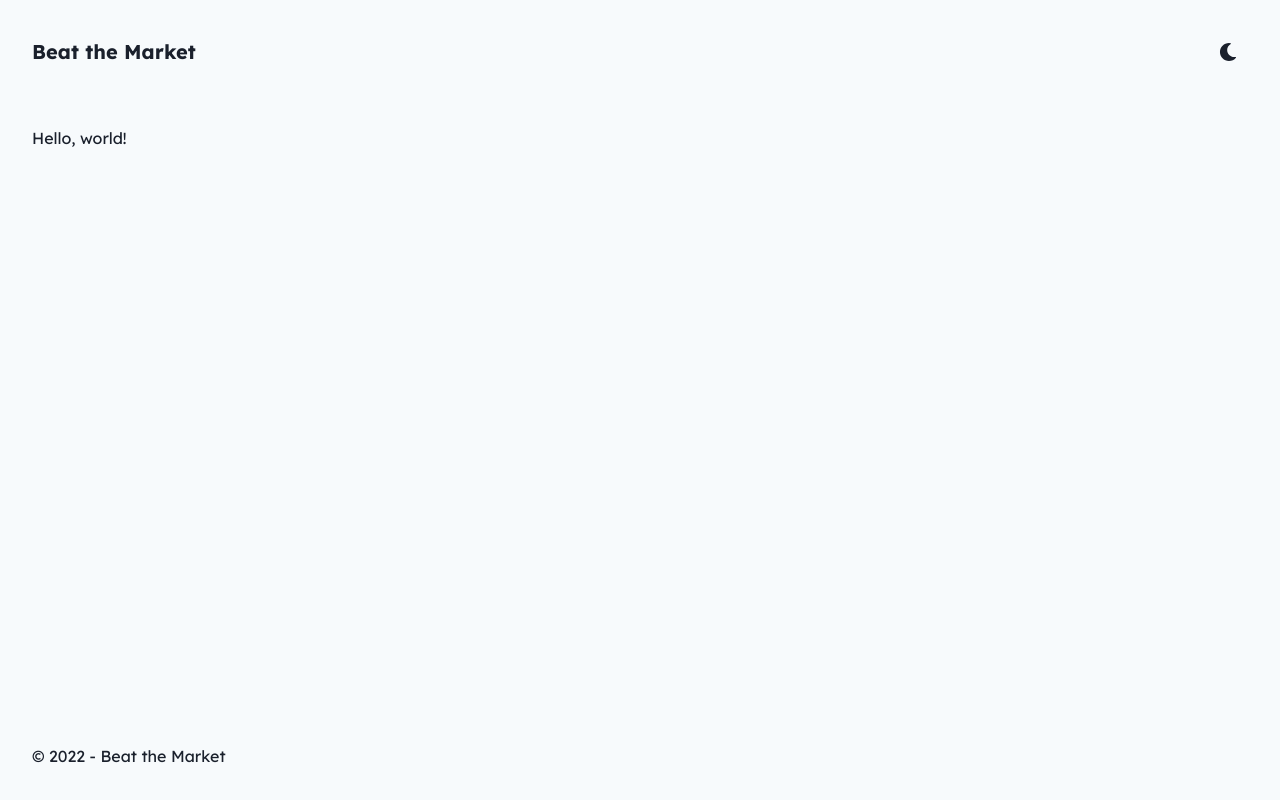
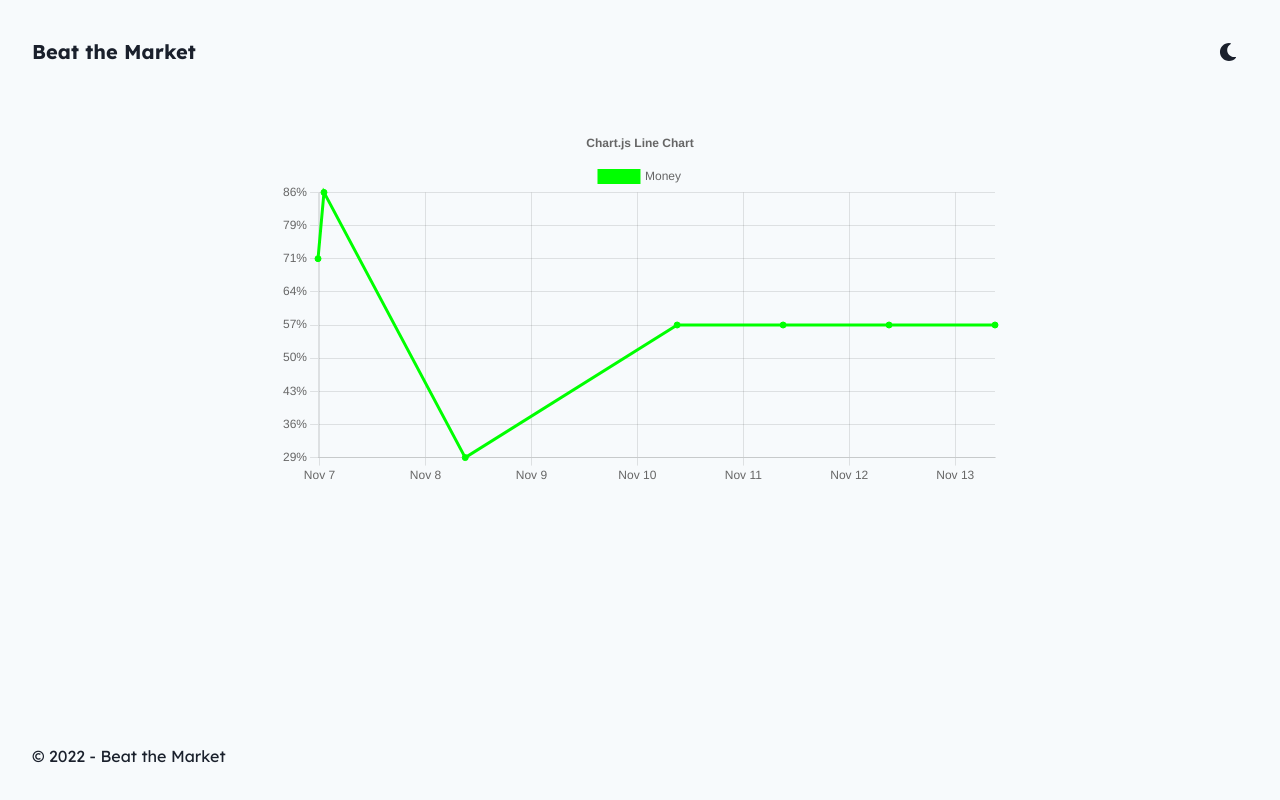
Before and after one commit to butasebi/BeatTheMarket, a React (Create React App) app in the folder front/: page / in a window 1280 px wide. Built offline with nearby package versions, Linux system fonts and the light colour scheme.

Commit message:
feat: display a simple, day-by-day chart
It uses some random static data for the moment - but the basis for displaying a "percentage-gain chart" is there.

```diff
--- a/front/package.json
+++ b/front/package.json
@@ -9,8 +9,12 @@
     "@testing-library/jest-dom": "^5.16.4",
     "@testing-library/react": "^13.3.0",
     "@testing-library/user-event": "^14.2.0",
+    "chart.js": "^3.8.0",
+    "chartjs-adapter-date-fns": "^2.0.0",
+    "date-fns": "^2.28.0",
     "framer-motion": "^6.3.11",
     "react": "^18.1.0",
+    "react-chartjs-2": "^4.2.0",
     "react-dom": "^18.1.0",
     "react-icons": "^3.11.0",
     "react-scripts": "5.0.1",
--- /dev/null
+++ b/front/src/components/game/EvolutionChart.jsx
@@ -0,0 +1,109 @@
+import {
+  CategoryScale,
+  Chart as ChartJS,
+  Legend,
+  LinearScale,
+  LineElement,
+  PointElement,
+  TimeScale,
+  Title,
+  Tooltip,
+} from 'chart.js';
+import { Line } from 'react-chartjs-2';
+import { Box } from '@chakra-ui/react';
+import 'chartjs-adapter-date-fns';
+
+ChartJS.register(
+  CategoryScale,
+  TimeScale,
+  LinearScale,
+  PointElement,
+  LineElement,
+  Title,
+  Tooltip,
+  Legend,
+);
+
+export const options = {
+  responsive: true,
+  scales: {
+    x: {
+      type: 'time',
+      time: {
+        unit: 'day',
+        displayFormats: {
+          quarter: 'MMM YYYY',
+        },
+      },
+    },
+    y: {
+      ticks: {
+        callback: function(value) {
+          return (value / 70 * 100).toFixed(0) + '%';
+        },
+      },
+      scaleLabel: {
+        display: true,
+        labelString: 'Percentage',
+      },
+    },
+  },
+  plugins: {
+    legend: {
+      display: true,
+      position: 'top',
+    },
+    title: {
+      display: true,
+      text: 'Chart.js Line Chart',
+    },
+  },
+};
+
+export const data = {
+  datasets: [
+    {
+      label: 'Money',
+      data: [
+        {
+          x: '2021-11-06 23:39:30',
+          y: 50,
+        }, {
+          x: '2021-11-07 01:00:28',
+          y: 60,
+        }, {
+          x: '2021-11-08 09:00:28',
+          y: 20,
+        },
+        {
+          x: '2021-11-10 09:00:28',
+          y: 40,
+        },
+        {
+          x: '2021-11-11 09:00:28',
+          y: 40,
+        },
+        {
+          x: '2021-11-12 09:00:28',
+          y: 40,
+        },
+        {
+          x: '2021-11-13 09:00:28',
+          y: 40,
+        },
+      ],
+      borderColor: 'lime',
+      backgroundColor: 'lime',
+    },
+  ],
+};
+
+function EvolutionChart() {
+  return (
+    <Box maxWidth='45em' margin='auto'>
+      <Line data={data} options={options} />
+    </Box>
+  );
+}
+
+export default EvolutionChart;
--- a/front/src/components/game/Game.jsx
+++ b/front/src/components/game/Game.jsx
@@ -1,9 +1,10 @@
-import { Box, Text } from '@chakra-ui/react';
+import { Box } from '@chakra-ui/react';
+import EvolutionChart from './EvolutionChart';
 
 function Game() {
   return (
     <Box>
-      <Text>Hello, world!</Text>
+      <EvolutionChart />
     </Box>
   );
 }
```
Also changed, not shown: 1 other file (tests, documents, lock files or other folders).
